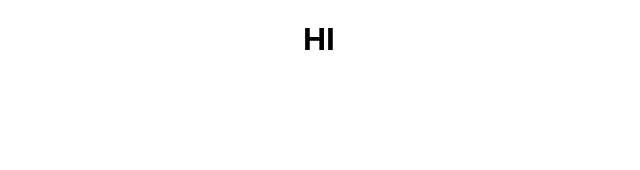
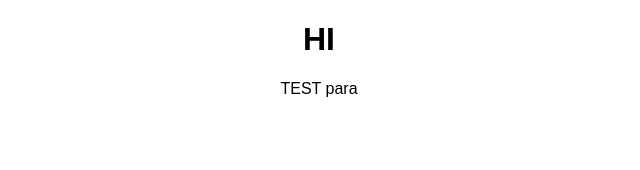
Before and after one commit to videepthMSFT/reactproject, a React (Create React App) app in the folder reactproject/: page / in a window 1280 px wide. Shown: the top 170 px of the page, without its empty margins (321-961 px from the left). Built offline with nearby package versions, Linux system fonts and the light colour scheme.

Commit message:
Person commit

```diff
--- a/reactproject/src/App.js
+++ b/reactproject/src/App.js
@@ -1,11 +1,13 @@
 import React, { Component } from 'react'
 import './App.css'
+import Person from './Person/Person'
 
 class App extends Component {
   render() {
     return (
       <div className="App">
         <h1>HI</h1>
+        <Person></Person>
       </div>
     )
   }
--- /dev/null
+++ b/reactproject/src/Person/Person.js
@@ -0,0 +1,7 @@
+import React from 'react'
+
+const person = () => {
+  return <p>TEST para</p>
+}
+
+export default person
```
